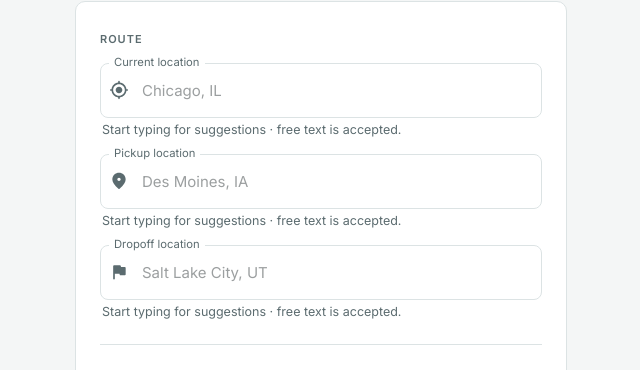
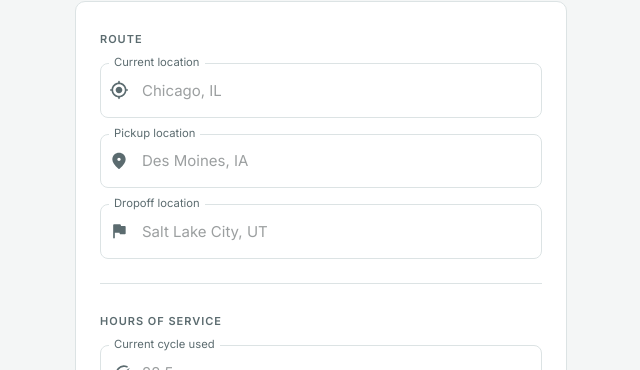
Before and after one commit to hassanwaqa/duty-clock-web, a React (Vite) app: page / in a window 1280 px wide. Shown: the part 251-621 px from the top of the page, without its empty margins (319-959 px from the left). Built offline with nearby package versions, Linux system fonts and the light colour scheme; no server answers.

Commit message:
refactor: remove redundant autocomplete helper text

```diff
--- a/src/components/trip-form/LocationAutocomplete.jsx
+++ b/src/components/trip-form/LocationAutocomplete.jsx
@@ -15,9 +15,7 @@ export default function LocationAutocomplete({
   const [selectedValue, setSelectedValue] = useState('')
   const suggestionInput = selectedValue === value ? '' : value
   const { data: options = [], isFetching, isError } = useLocationSuggestions(suggestionInput)
-  const guidance = isError
-    ? 'Suggestions unavailable — enter a location manually.'
-    : 'Start typing for suggestions · free text is accepted.'
+  const guidance = isError ? 'Suggestions unavailable — enter a location manually.' : undefined
 
   return (
     <Autocomplete
```
